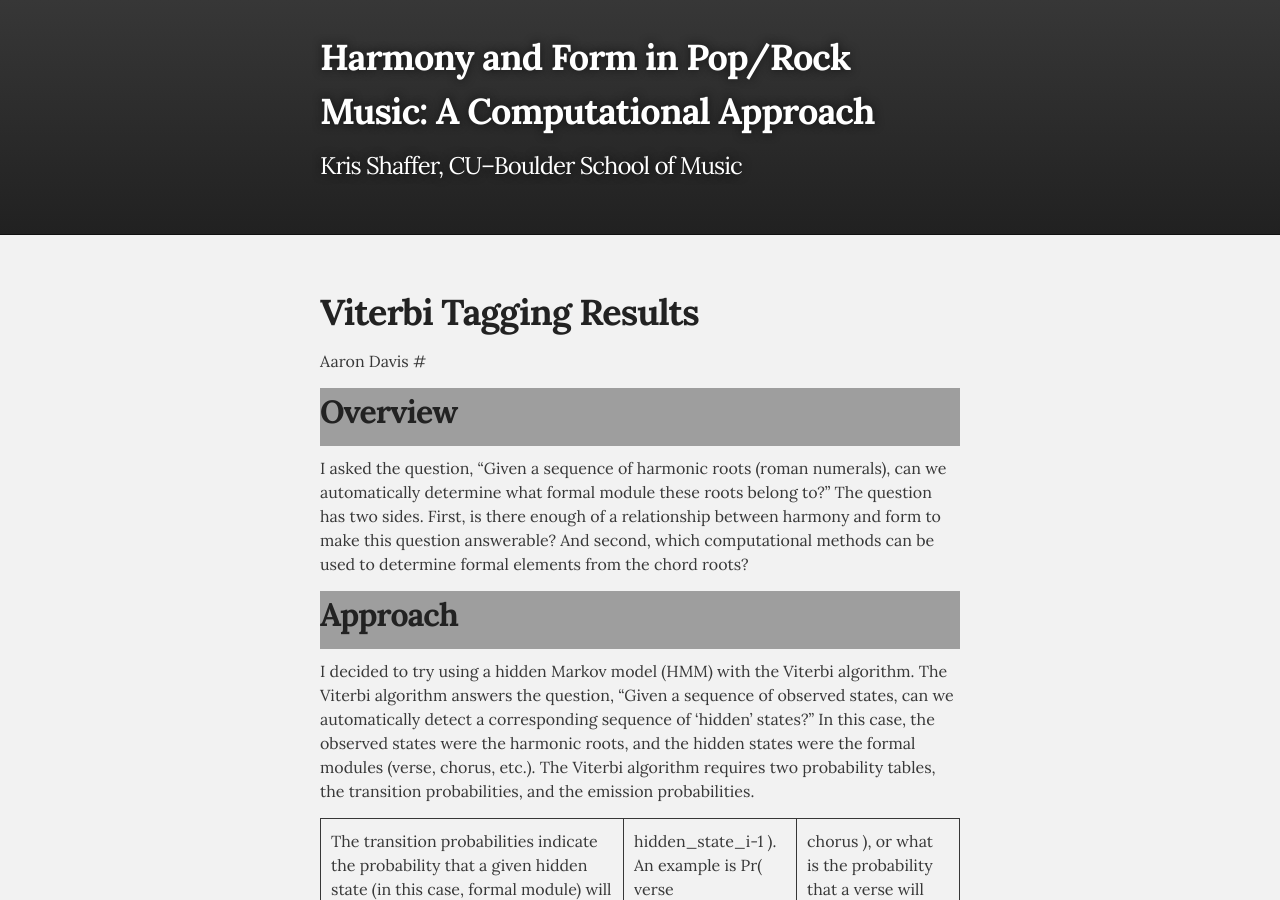
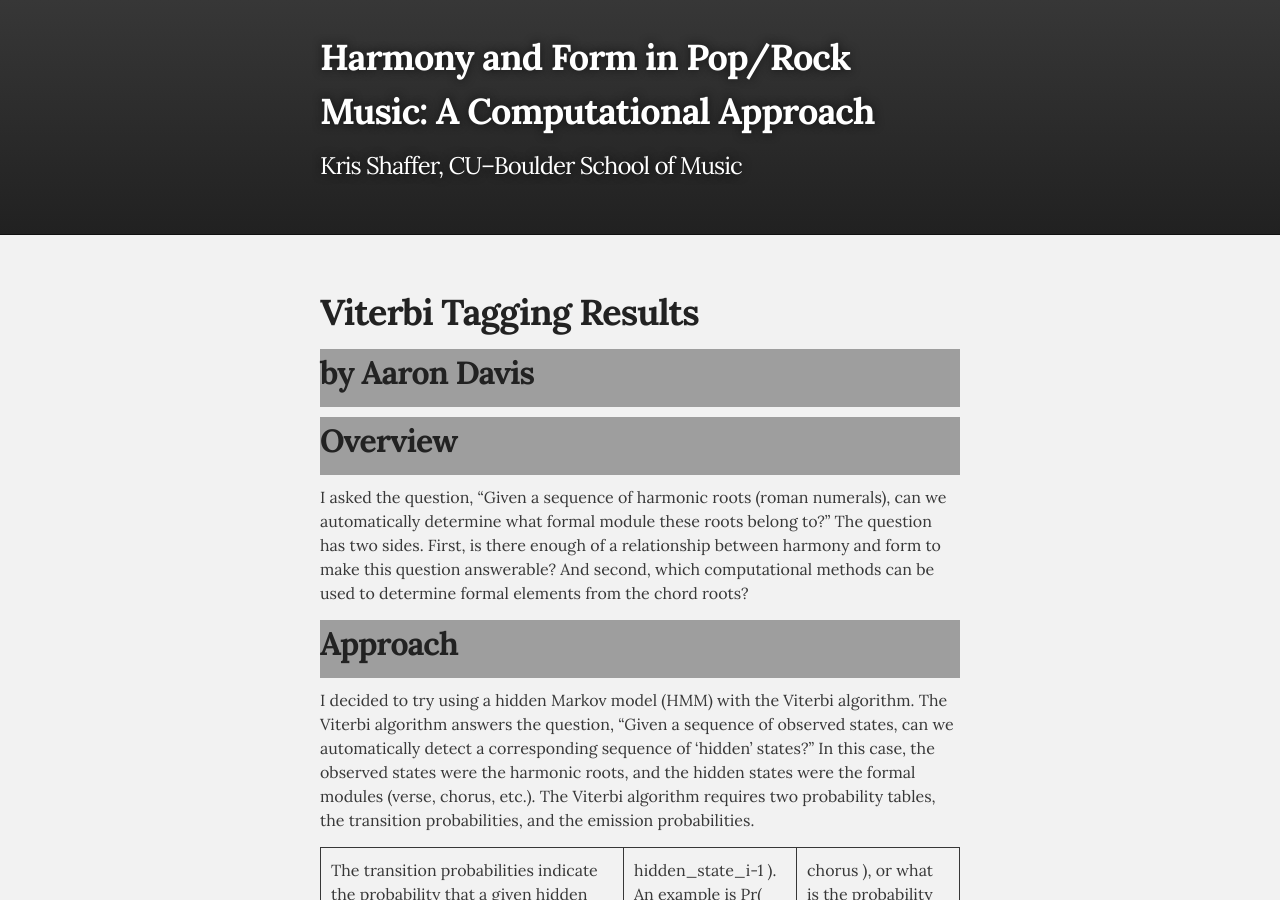
Before and after one commit to kshaffer/corpusmusic, a Jekyll site: the page built from results/ViterbiTaggingResults.md, in a window 1280 px wide and 900 px high. Built offline with Jekyll 4.4.1, drawn with Linux system fonts in a browser that asks for light colours; Markdown is read by kramdown in place of the engine named in the settings.

Commit message:
Davis writeup

```diff
--- a/results/ViterbiTaggingResults.md
+++ b/results/ViterbiTaggingResults.md
@@ -4,8 +4,8 @@ title: Viterbi Tagging Results
 author: Aaron Davis
 ---
 
-# {{ page.title }}
-{{ page.author }} #
+# {{ page.title }} #
+## by {{ page.author }} ##
 
 ## Overview ##
 
```
